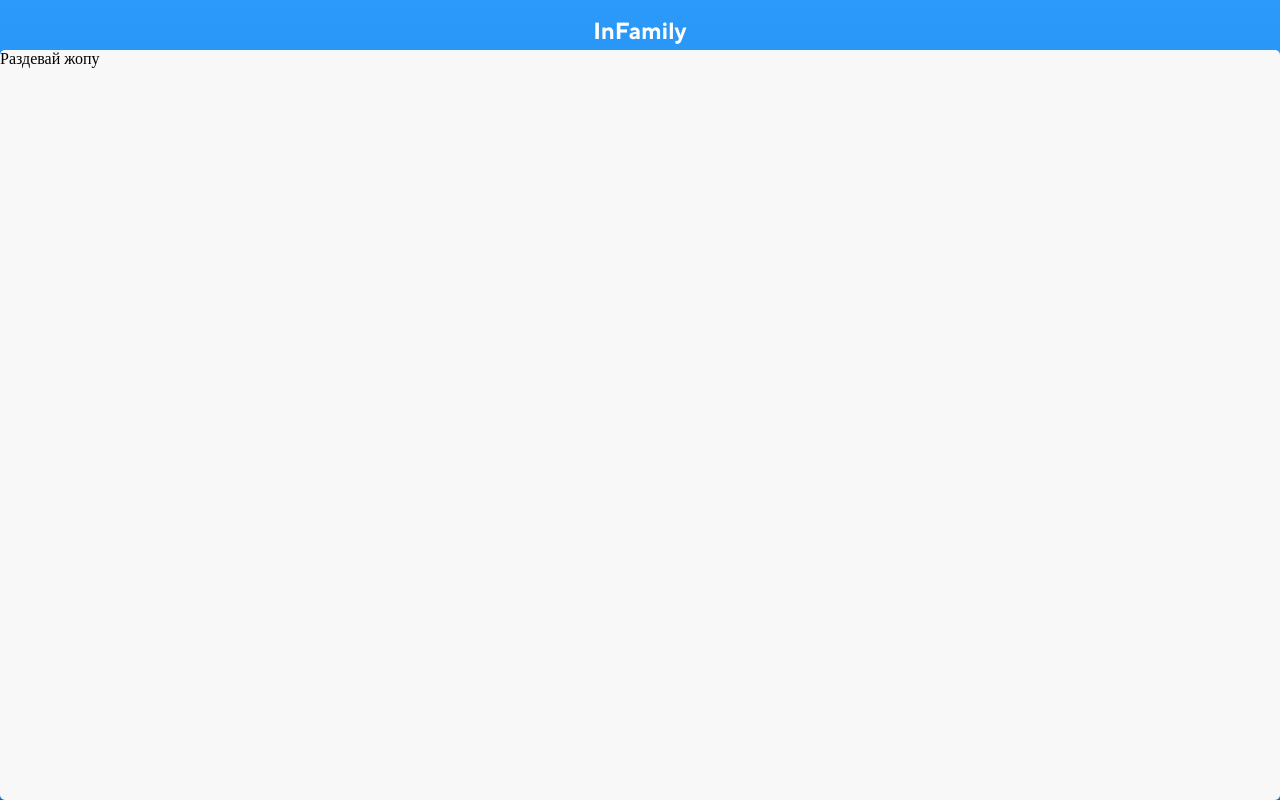
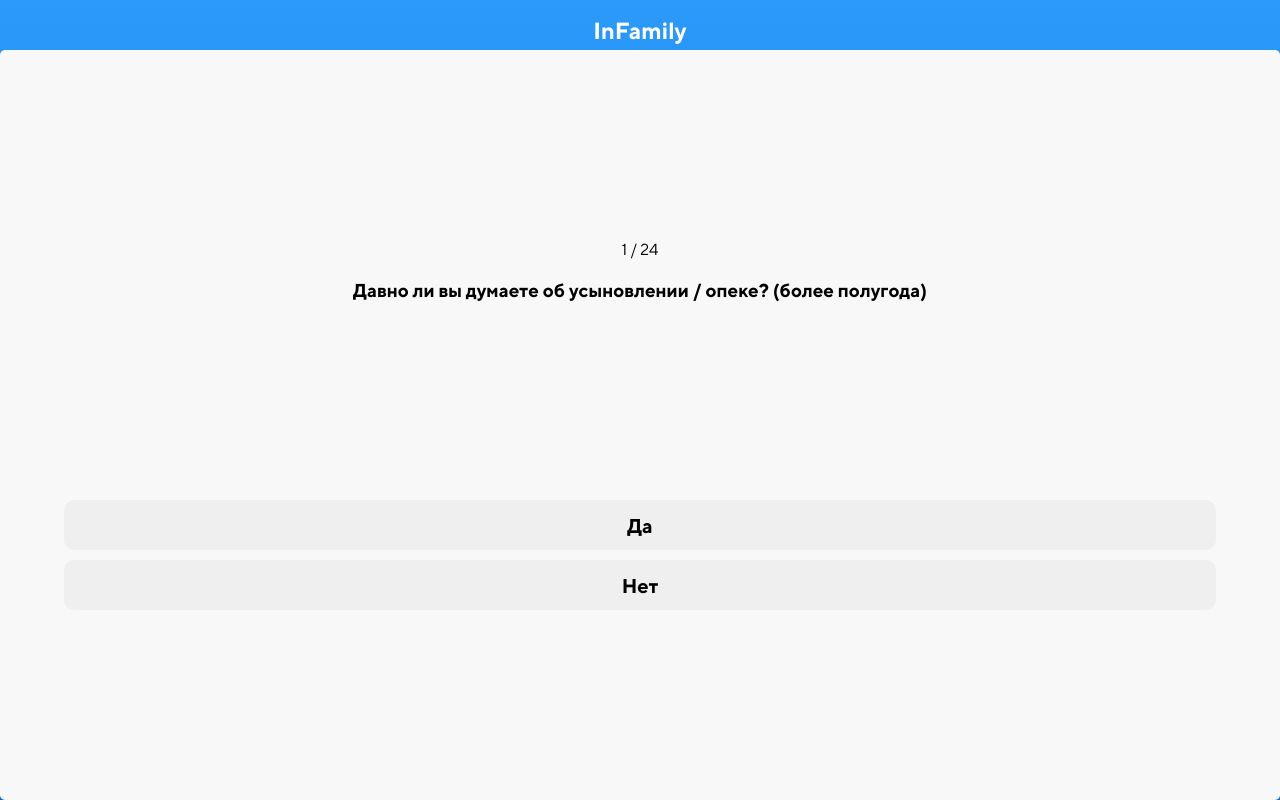
Before and after one commit to ChpokmanKG/inFamily, a React (Create React App) app: page /informationAboutChildrenTest in a window 1280 px wide. Built offline with nearby package versions, Linux system fonts and the light colour scheme.

Commit message:
Дописал авторизацию и написал тест для родителей

```diff
--- a/package.json
+++ b/package.json
@@ -1,6 +1,9 @@
 {
   "name": "my-app",
   "version": "0.1.0",
+  "engines": {
+    "node": "12.2.0"
+  },
   "private": true,
   "dependencies": {
     "axios": "^0.19.0",
--- a/src/API.js
+++ b/src/API.js
@@ -17,6 +17,6 @@ export default {
   getCategories: newsId => http.get(`/categories/${newsId}/`),
 
 
-  postDataForm: ( data, config ) => http.post('/', data),
-  postDataFormFiles: ( data,congig ) => http.post('/',data,congig)
+  postDataForm: ( data ) => http.post('/documents/', data),
+  postDataFormFiles: ( data,congig ) => http.post('/documents/',data,congig)
 }
--- a/src/containers/informationAboutChildrenForm/components/secondForm.js
+++ b/src/containers/informationAboutChildrenForm/components/secondForm.js
@@ -54,7 +54,7 @@ class SecondForm extends React.Component {
       char_job,
       char_res,
       biography
-    } = this.props.formData;
+    } = this.props;
 
     const data = {
       name,
@@ -77,7 +77,7 @@ class SecondForm extends React.Component {
     }
 
 
-    this.props.sendFormThunk(data,config);
+    this.props.sendFormThunk(data);
   }
 
   render() {
--- a/src/containers/informationAboutChildrenForm/reducer.js
+++ b/src/containers/informationAboutChildrenForm/reducer.js
@@ -14,13 +14,14 @@ import {
   SEND_FORM,
   SEND_FORM_SUCCES,
   SEND_FORM_ERROR,
+  NEW_DEVICE_ID,
 } from './action';
 
 const initalState = {
   name: '',
   phone: '',
   email: '',
-  device_id: 'YOLOSWAG',
+  device_id: '',
   family: null,
   income: null,
   residence: null,
@@ -120,6 +121,12 @@ export default ( state = initalState, action ) => {
         loading: false,
       }
 
+    case NEW_DEVICE_ID:
+      return {
+        ...state,
+        device_id: action.payload
+      }
+
       default:
         return state;
   }
--- a/src/containers/testForParents/index.js
+++ b/src/containers/testForParents/index.js
@@ -5,54 +5,111 @@ class TestForParents extends React.Component{
   state = {
     questions:
     [
-      `Сильно ли изменится ваше отношение к ребенку,если вы узнаете, что он склонен ко лжи, воровству, манипулированию?`,
-      `Готовы ли вы проходить различное обучение и читать литературу о приёмных детях`,
-      `Наши друзья и знакомые оценят нашу роль в воспитании и жизни ребенка, будут поддерживать нас во время процесса усыновлении и после его завершения`,
-      `Потребности приемного ребенка не отличаются от потребностей биологических детей`,
+      `Давно ли вы думаете об усыновлении / опеке? (более полугода)`,
+      `Было ли какое-то событие, которое повлияло на ваше решение?`,
+      `Было ли это событие связано с потерей детей?`,
+      `Был ли у вас опыт в сфере воспитания детей?`,
+      `Изменится ли ваш образ жизни с принятием ребенка в свою семью?`,
+      `Согласен ли ваш супруг / супруга на принятие ребенка в семью?`,
+      `Мы сможем сделать для этого ребенка то, чего в свое время никто не сделал для нас (мы не причиним этому ребенку того, что причинили нам)`,
+      `Поддерживают ли вас родственники и друзья?`,
+      `Есть ли у вас предпочтения относительно пола, возраста и национальности ребенка?`,
+      `Готовы ли вы принять в семью несколько детей?`,
+      `Хотите ли вы рассказать ребенку о том, что он приемный, если усыновление было в младенческом возрасте?`,
+      `Усыновленный ребенок легко вольется в семью, а родственники с радостью его примут`,
+      `Готовы ли вы поддерживать контакт с биологическими родственниками ребенка?`,
+      `Сильно ли изменится ваше отношение к ребенку, если вы узнаете, что он склонен ко лжи, воровству, манипулированию?`,
+      `Готовы ли вы взять ребенка, который пережил физическое, сексуальное насилие, имеет опыт уличной жизни?`,
+      `Важны ли для вас успехи ребенка в обучении?`,
+      `Готовы ли вы проходить различное обучение и читать литературу о приёмных детях?`,
+      `Сможете ли вы сразу же ощутите любовь и привязанность к приемному ребенку?`,
+      `Приемный ребенок войдет в семью и легко научится следовать нашим правилам, ценностям и ожиданиям.`,
+      `Потребности приемного ребенка не отличаются от потребностей биологических детей.`,
       `Наши биологические дети воспримут усыновленного ребенка как родного брата или сестру`,
-      `Было ли какое-то событие, которое повлияло на ваше решение`,
-      `Мы сможем сделать для этого ребенка то чего в своё время никто не сделал для нас (мы не причиним этому ребенку того, что причинили нам)`,
-      `Давно ли вы задумывались об усынавлении / опеке (более полугода)`,
-      `Хотите ли вы рассказать ребенку о том, что он приёмный, если усыновление было в младенческом возрасте`,
+      `Наши друзья и знакомые оценят нашу роль в воспитании и жизни ребенка, будут поддерживать нас во время процесса усыновления и после его завершения`,
       `Наш ребенок будет относиться к нам, как к своей семье, и забудет о своих биологических родителях и о своем прошлом`,
-      `Готовы ли вы поддерживать контакт с биологическим родственниками ребенка`,
-      `Есть ли у вас предпочтение относительно пола, возраста и национальности ребенка?`,
-      `Готовы ли вы взять ребенка, который пережил физическое, сексуальное насилие, имеет опыт уличной жизни?`,
-      `Согласен ли ваш супруг / супруга на принятие ребенка в семью?`,
-      `Был ли у вас опыт в сфере воспитания детей?`,
-      `Сможете ли вы сразу же ощутить любовь и привязанность к приемному ребенку?`,
-      `Усыновленный ребенок легко вольется в семью, а родственники с радостью его примут`,
-      `Примный ребенок войдет в семью и легко научится следовать нашим правилам, ценностям и ожиданиям`,
-      `Готовы ли вы принят в семью несколько детей?`,
-      `Мы никогда не пожалеем о своем решении усыновить ребенка и не усмонимся в нём`,
-      `Поддерживают ли вас родственники и друзья?`,
-      `Изменится ли ваш образ жизни с принятием ребенка в свою семью?`,
-      `Было ли это связано с потерей детей?`,
-      `Важны ли для вам успехи ребенка в обучении?`,
+      `Мы никогда не пожалеем о своем решении усыновить ребенка и не усомнимся в нем.`,
     ],
+    answerScore: [1,1,0,1,1,1,0,1,0,1,1,0,1,0,1,0,1,0,0,0,0,0,0,0,],
+    userChanceScore: [],
+    finalScore: [],
+    count: 0
   }
 
-  componentDidMount() {
+  userChance(num) {
+    this.state.userChanceScore.push(num);
     this.setState({
-      actualQuestion: this.state.questions[0]
-    });
-  }
-
-  question() {
-    return <h3>{this.state.actualQuestion}</h3>
-  }
-
-  nextQuestion(count) {
-    count++;
-    this.setState({
-      actualQuestion: this.state.questions[count]
+      userChanceScore: this.state.userChanceScore
     })
   }
 
+  onClick(type,num) {
+    if(this.state.count >= 23) {
+      this.compare();
+    }
+    if(this.state.count <= 23) {
+      this.userChance(num);
+      this.setState(prevState => ({
+        count: type === 'add' ? prevState.count + 1 : prevState.count - 1
+      }))
+    }
+  }
+
+  compare() {
+    let { answerScore, userChanceScore, finalScore } = this.state;
+    for( let i = 0; i < answerScore.length; i++ ) {
+      if( answerScore[i] === userChanceScore[i] ) {
+        finalScore.push(answerScore[i]);
+        this.setState({
+          finalScore: finalScore
+        })
+      }
+    }
+
+  }
+
+  showButton() {
+    let {count} = this.state;
+
+    if(count < 24) {
+      return (
+        <>
+          <button onClick={this.onClick.bind(this,'add',1)}>Да</button>
+          <button onClick={this.onClick.bind(this,'add',0)}>Нет</button>
+        </>
+      )
+    }
+  }
+
+  mainContent() {
+    let {count, questions, finalScore} = this.state;
+    const sum = (acc,value) => acc + value;
+    if(count < 24) {
+      return (
+        <>
+          <p>{count + 1} / {questions.length}</p>
+          <h3>{questions[count]}</h3>
+        </>
+      )
+    }else {
+      return (
+        <h3>{Math.floor(finalScore.reduce(sum,0) / 11 * 100)}</h3>
+      )
+    }
+  }
+
   render() {
+    console.log(this.state.userChanceScore);
     return (
       <div className="content__text-wrap h100proc bg-white">
-        <p>Раздевай жопу</p>
+        <div className="content__questions-wrap h100proc all-center">
+          <div className="w100">
+            {this.mainContent()}
+          </div>
+          <div className="w100">
+            {this.showButton()}
+          </div>
+        </div>
       </div>
     );
   }
--- a/src/main.scss
+++ b/src/main.scss
@@ -35,6 +35,40 @@ body {
   border-radius: 5px;
 
   //Блять Чика я тут
+
+  .content__questions-wrap {
+
+    flex-direction: column;
+    justify-content: space-evenly;
+
+    h3 {
+      font-family: 'TT Bold';
+      text-align: center;
+      width: 95%;
+      margin: 0 auto;
+    }
+
+    p {
+      text-align: center;
+      font-family: 'TT Regular';
+      margin-bottom: 20px;
+    }
+
+    button {
+      width: 90%;
+      height: 50px;
+      display: block;
+      margin: 0 auto;
+      margin-top: 10px;
+      border-radius: 10px;
+      border: none;
+      font-size: 20px;
+      font-family: 'TT Bold';
+      &:active {
+        border: 2px solid #000;
+      }
+    }
+  }
 
   .content__registration-form {
     flex-direction: column;
```
Also changed, not shown: src/containers/informationAboutChildrenForm/action.js (+8 -2 lines), src/containers/informationAboutChildrenForm/components/firstForm.js (+14 -4 lines), src/containers/informationAboutChildrenForm/index.js (+8 -7 lines).
